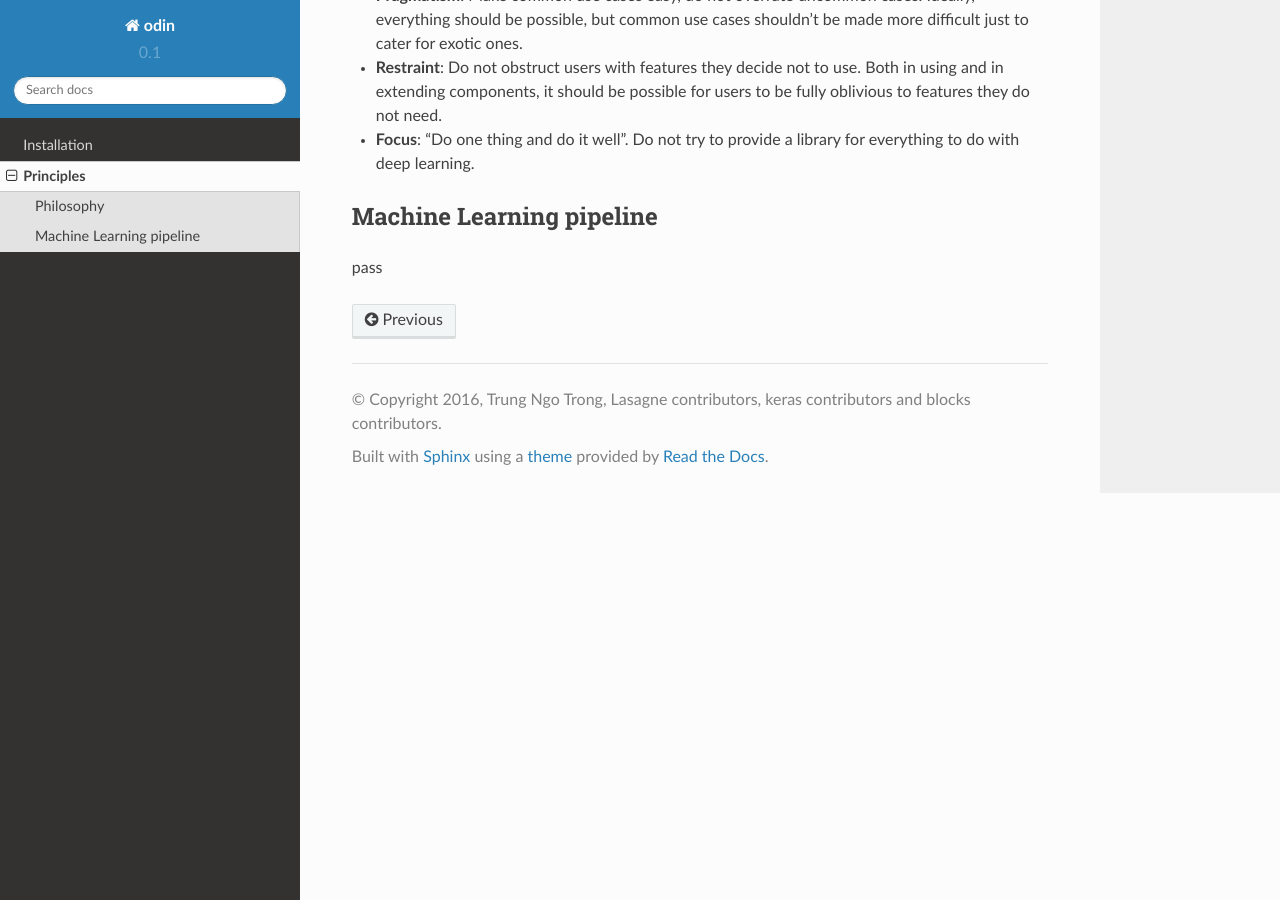
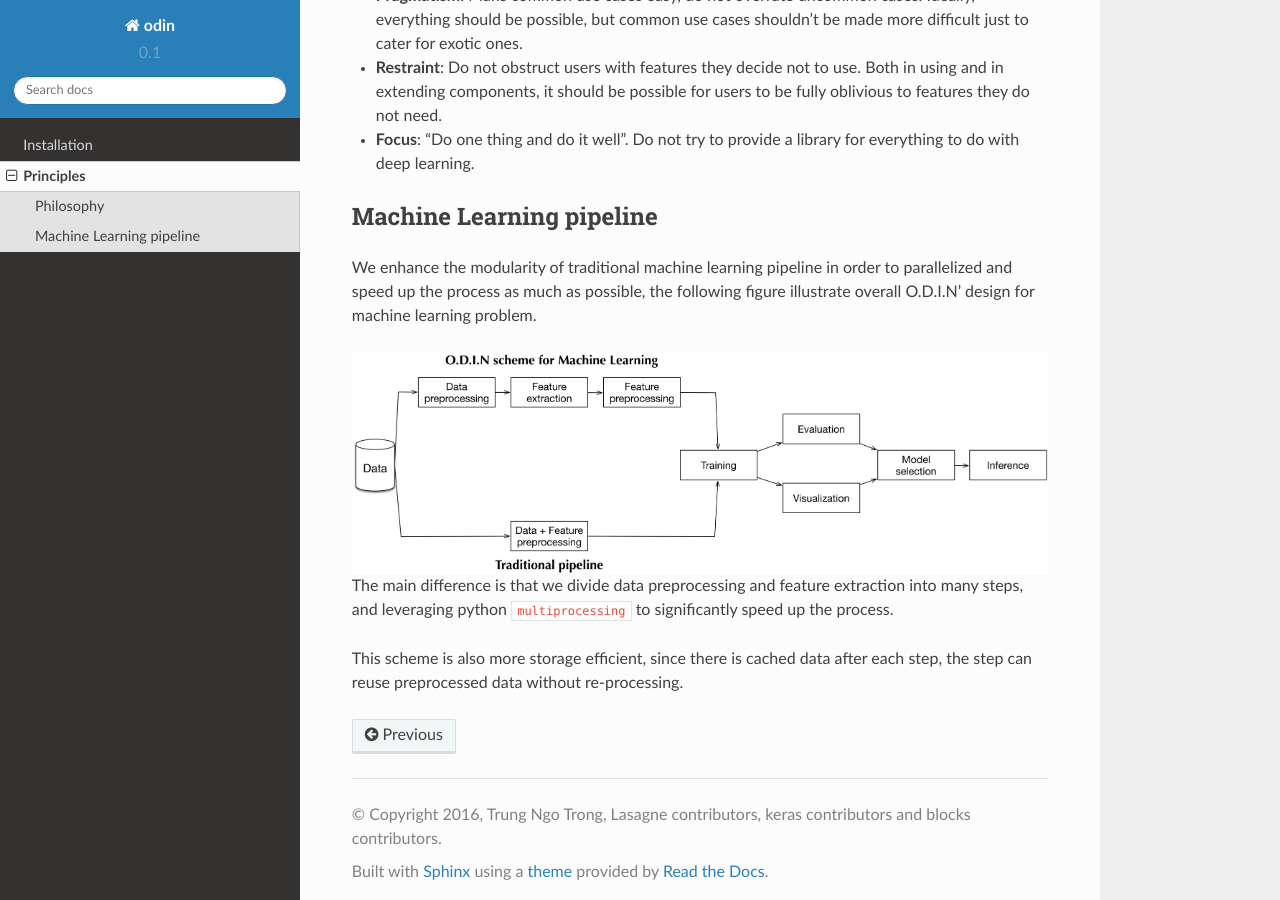
Before and after one commit to trungnt13/odin-ai, a Sphinx documentation site: the page built from docs/principle.rst, in a window 1280 px wide and 900 px high, scrolled down 928 px. Built offline with Sphinx 7.4.7 and the Read the Docs theme 2.0.0, drawn with Linux system fonts in a browser that asks for light colours.

Commit message:
Updates docs

```diff
--- a/docs/principle.rst
+++ b/docs/principle.rst
@@ -55,4 +55,12 @@ O.D.I.N grew out of a need to combine the flexibility of Theano with the availab
 Machine Learning pipeline
 -------------------------
 
-pass
+We enhance the modularity of traditional machine learning pipeline in order to parallelized and speed up the process as much as possible, the following figure illustrate overall O.D.I.N' design for machine learning problem.
+
+.. image:: ./_imgs/odin_scheme.jpg
+    :align: center
+    :alt: O.D.I.N scheme for machine learning
+
+The main difference is that we divide data preprocessing and feature extraction into many steps, and leveraging python ``multiprocessing`` to significantly speed up the process.
+
+This scheme is also more storage efficient, since there is cached data after each step, the step can reuse preprocessed data without re-processing.
```
Also changed, not shown: docs/_imgs/odin_scheme.jpg (added).
